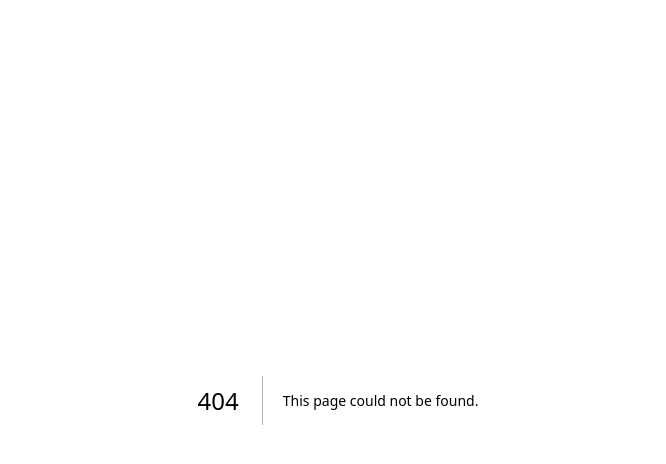
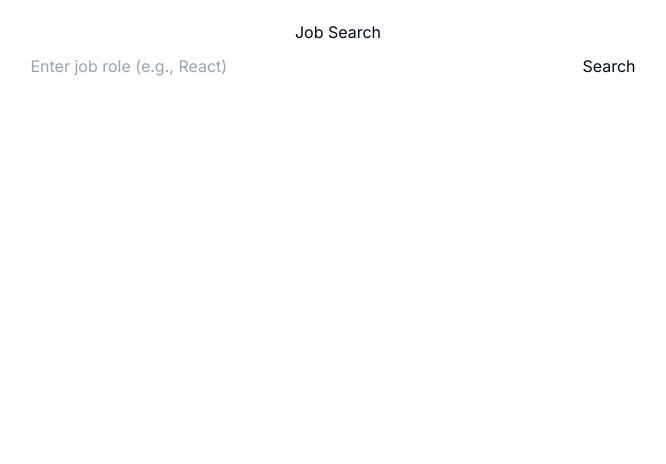
Before and after one commit to shubhampr07/hack4bengal, a Next.js app: page /job in a window 1280 px wide. Before the commit this address had no page. Shown: the top 464 px of the page, without its empty margins (302-968 px from the left). Built offline with nearby package versions, Linux system fonts and the light colour scheme.

Commit message:
Job setup

```diff
--- /dev/null
+++ b/app/dashboard/_components/JobList.tsx
@@ -0,0 +1,23 @@
+import { Button } from '@/components/ui/button'
+import React from 'react'
+
+function JobList({job}: {job: any}) {
+
+  return (
+    <li key={job.job_id} style={{ marginBottom: "20px", padding: "20px", border: "1px solid #ddd", borderRadius: "5px" }}>
+    <h2 style={{ marginBottom: "10px" }}>{job.job_title}</h2>
+    {/* <p style={{ marginBottom: "10px" }}>{job.job_description?.split('\n').slice(0, 2).join(' ')}</p> */}
+    <p style={{ marginBottom: "10px" }}>Experience: {job.job_required_experience.required_experience_in_months / 12} years</p>
+    {job.job_min_salary && job.job_max_salary && job.job_salary_currency && (
+        <p style={{ marginBottom: "10px" }}>
+            Pay: {job.job_min_salary} - {job.job_max_salary} {job.job_salary_currency}
+        </p>
+    )}
+    <p style={{ marginBottom: "10px" }}>Location: {job.job_city}, {job.job_state}</p>
+    <a href={job.job_apply_link} target="_blank" rel="noopener noreferrer" style={{ color: "blue", textDecoration: "underline" }}>Apply Here</a>
+    <Button>Mock Interview</Button>
+</li>
+  )
+}
+
+export default JobList
--- /dev/null
+++ b/app/job/page.tsx
@@ -0,0 +1,65 @@
+"use client"
+import React, { useState } from "react";
+import useFetch from "@/utils/useFetch";
+import JobList from "../dashboard/_components/JobList";
+
+interface Job {
+    job_id: string;
+    employer_name: string;
+    job_title: string;
+    job_description: string;
+    job_apply_link: string;
+    job_required_experience: {
+        required_experience_in_months: number;
+    };
+    job_min_salary: number | null;
+    job_max_salary: number | null;
+    job_salary_currency: string | null;
+    job_city: string;
+    job_state: string;
+}
+
+const JobSearch = () => {
+    const [role, setRole] = useState<string>("");
+    const [visibleJobs, setVisibleJobs] = useState<number>(10);
+    const { data, isLoading, error, refetch } = useFetch("search", role ? { query: role } : null);
+
+    const handleSubmit = (e: React.FormEvent<HTMLFormElement>) => {
+        e.preventDefault();
+        setVisibleJobs(10); // Reset the visible jobs count on new search
+        refetch();
+    };
+
+    const loadMore = () => {
+        setVisibleJobs((prev)=>prev+10);
+    };
+
+    return (
+        <div style={{ padding: "20px", maxWidth: "800px", margin: "auto" }}>
+            <h1 style={{ textAlign: "center" }}>Job Search</h1>
+            <form onSubmit={handleSubmit} style={{ display: "flex", justifyContent: "center", marginBottom: "20px" }}>
+                <input
+                    type="text"
+                    value={role}
+                    onChange={(e) => setRole(e.target.value)}
+                    placeholder="Enter job role (e.g., React)"
+                    style={{ padding: "10px", width: "70%", marginRight: "10px" }}
+                />
+                <button type="submit" style={{ padding: "10px 20px" }}>Search</button>
+            </form>
+
+            {isLoading && <p style={{ textAlign: "center" }}>Loading...</p>}
+            {error && <p style={{ textAlign: "center", color: "red" }}>Error fetching jobs.</p>}
+            <ul style={{ listStyle: "none", padding: 0 }}>
+                {data.slice(0, visibleJobs).map((job: Job) => (
+                    <JobList job={job}/>
+                ))}
+            </ul>
+            {visibleJobs < data.length && (
+                <button onClick={loadMore} style={{ display: "block", margin: "20px auto", padding: "10px 20px" }}>Read More</button>
+            )}
+        </div>
+    );
+};
+
+export default JobSearch;
--- /dev/null
+++ b/utils/useFetch.ts
@@ -0,0 +1,76 @@
+import { useState, useEffect, useRef } from "react";
+import axios, { AxiosRequestConfig } from "axios";
+
+interface QueryParams {
+  [key: string]: string | number | undefined;
+}
+
+interface FetchResponse {
+  data: any[]; // Adjust 'any' to the expected data type structure
+}
+
+const useFetch = (endpoint: string, query: QueryParams | null) => {
+  const [data, setData] = useState<any[]>([]);
+  const [isLoading, setIsLoading] = useState<boolean>(false);
+  const [error, setError] = useState<any>(null);
+
+  const options: AxiosRequestConfig = {
+    method: "GET",
+    url: `https://jsearch.p.rapidapi.com/${endpoint}`,
+    headers: {
+      "x-rapidapi-key": "aa83a74ae4mshf6930361d7a909fp1b564cjsnb0b7875a93fa",
+      "x-rapidapi-host": "jsearch.p.rapidapi.com",
+    },
+    params: query ? { ...query } : {},
+  };
+
+  const fetchData = async () => {
+    setIsLoading(true);
+    try {
+      const response = await axios.request<FetchResponse>(options);
+      setData(response.data.data);
+    } catch (error) {
+      setError(error);
+      // alert("There was an error fetching data.");
+    } finally {
+      setIsLoading(false);
+    }
+  };
+
+  // useEffect(() => {
+  //   if (query) {
+  //     if (debouncingRef.current) {
+  //       clearTimeout(debouncingRef.current);
+  //     }
+  //     debouncingRef.current = setTimeout(() => {
+  //       fetchData();
+  //     }, 600);
+  //   }
+  //   return () => {
+  //     if (debouncingRef.current) {
+  //       clearTimeout(debouncingRef.current);
+  //     }
+  //   };
+  // }, [query]);
+
+  useEffect(()=>{
+    const timer = setTimeout(() => {
+      if(query?.query){
+        fetchData()
+      }
+    }, 600);
+
+    return() => {
+      clearTimeout(timer)
+    }
+  },[query?.query])
+
+  const refetch = () => {
+    setIsLoading(true);
+    fetchData();
+  };
+
+  return { data, isLoading, error, refetch };
+};
+
+export default useFetch;
```
